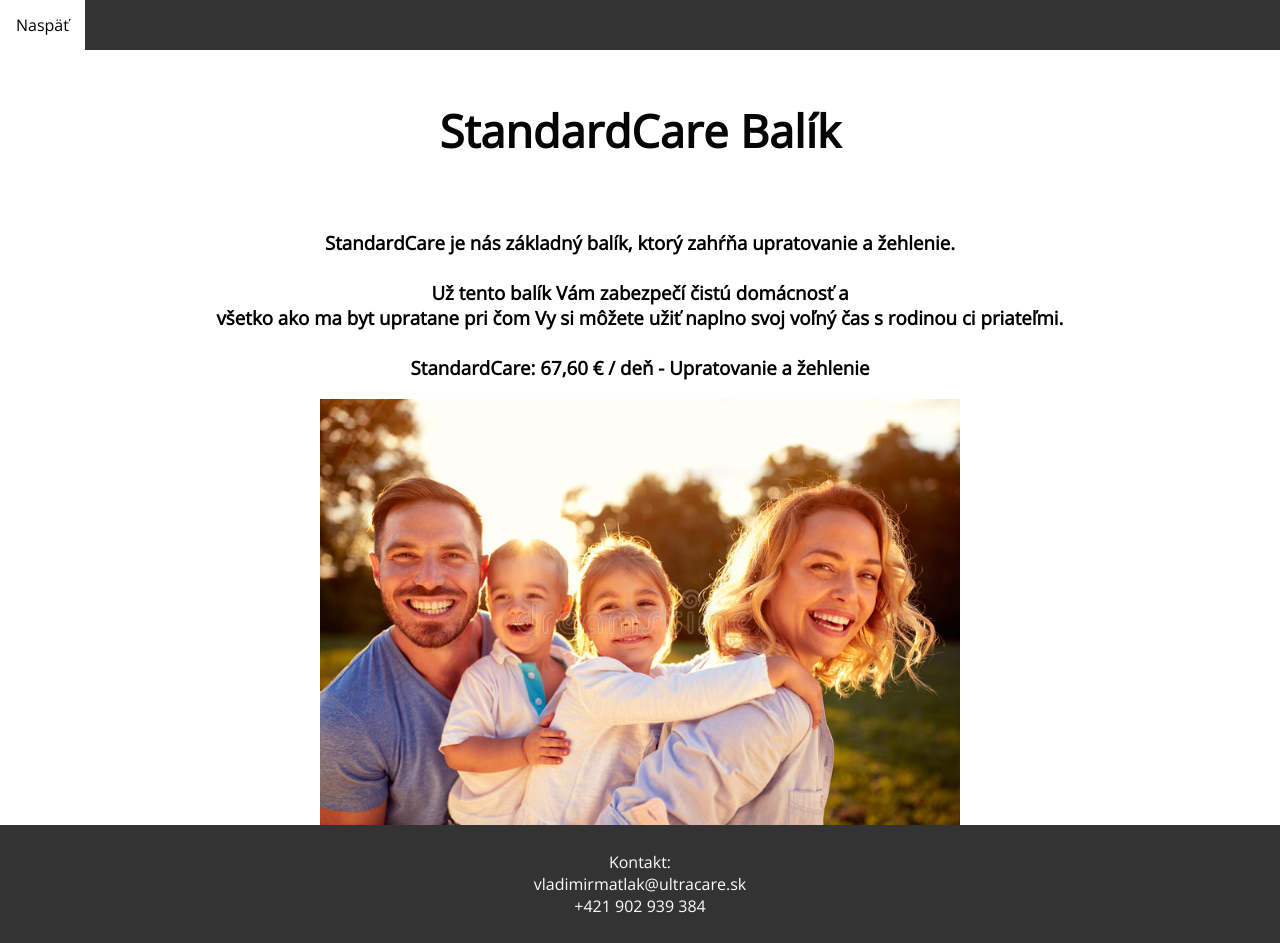
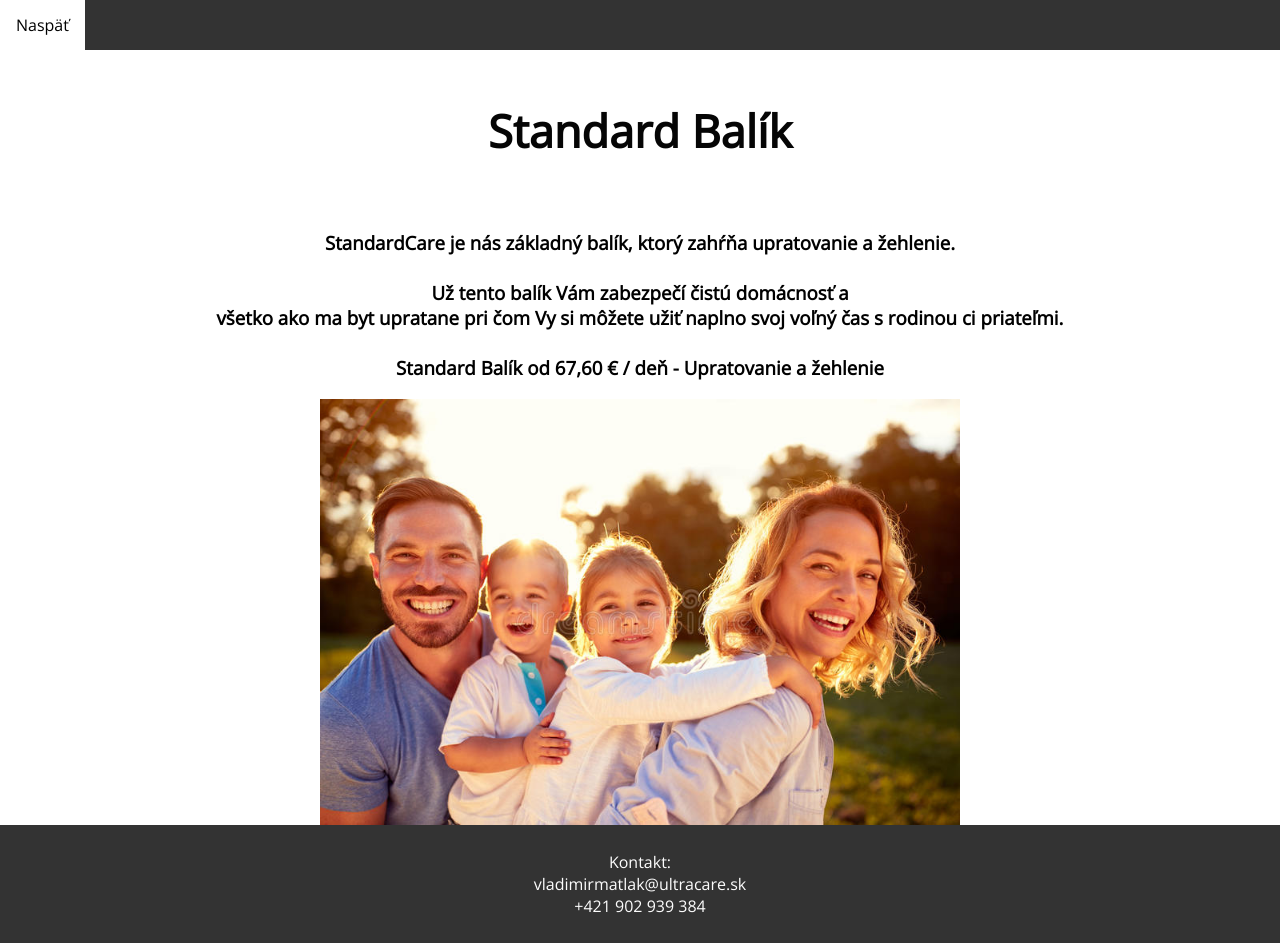
Before and after one commit to Vladino121/ultracare, a plain HTML site: page standard.html in a window 1280 px wide. Drawn offline with nearby package versions, Linux system fonts and the light colour scheme; files whose address does not match are found by name.

Commit message:
Update standard.html

```diff
--- a/standard.html
+++ b/standard.html
@@ -10,7 +10,7 @@
 </head>
 <body>
     <div class="header">
-    <h1>StandardCare Balík</h1>
+    <h1>Standard Balík</h1>
 
      </div>
         <h3 class="a">
@@ -18,7 +18,7 @@
             <br>
             Už tento balík Vám zabezpečí čistú domácnosť a <br> všetko ako ma byt upratane pri čom Vy si môžete užiť naplno svoj voľný čas s rodinou ci priateľmi.<br>
             <br>
-            StandardCare:					67,60 € / deň
+            Standard Balík	od	67,60 € / deň
             -	Upratovanie a žehlenie
         </h3>
 
```
